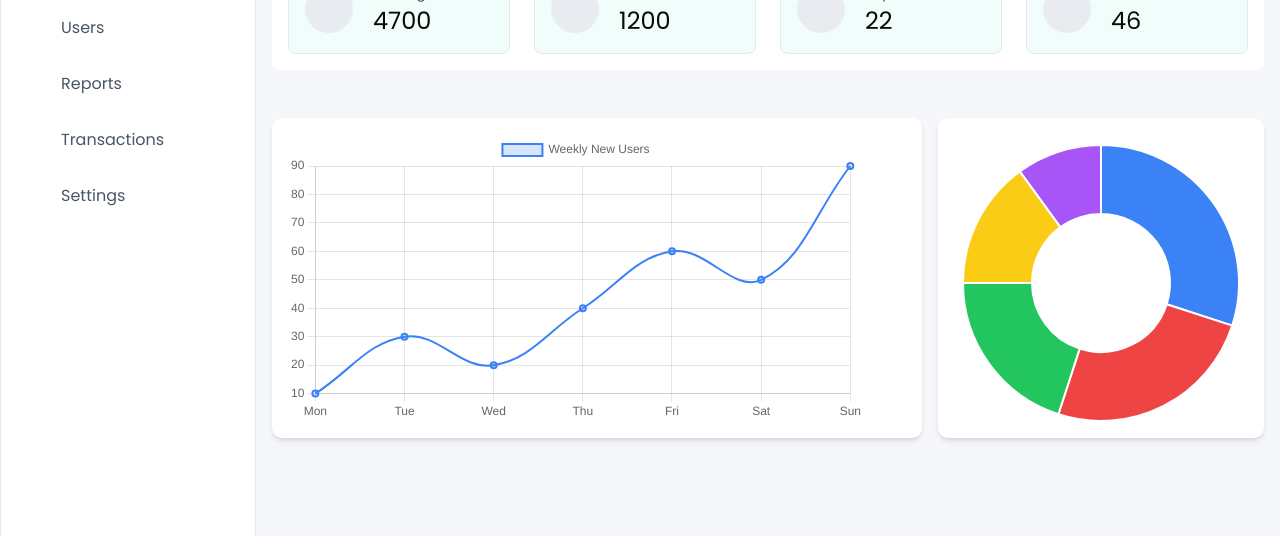
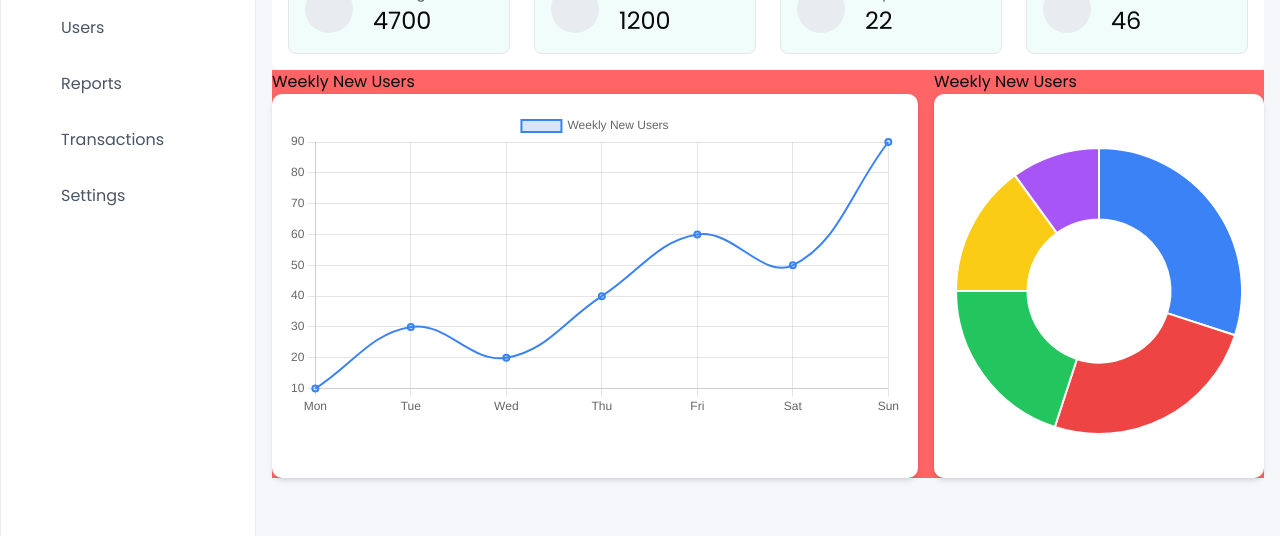
Before and after one commit to ranselorm/project-alpha, a React (Vite) app: page / in a window 1280 px wide. Shown: the part 141-677 px from the top of the page. Built offline with nearby package versions, Linux system fonts and the light colour scheme; some icons are missing.

Commit message:
Refactor chart

```diff
--- a/src/components/LineChart.tsx
+++ b/src/components/LineChart.tsx
@@ -52,9 +52,9 @@ const LineChart = ({ data, labels }: LineChartProps) => {
   //   };
 
   return (
-    <div className="w-4/6 h-80 p-4 bg-white shadow-md rounded-lg my-12">
-      <Line data={chartData} />
-    </div>
+    // <div className="w-4/6 h-80 p-4 bg-white shadow-md rounded-lg my-12">
+    <Line data={chartData} />
+    // </div>
   );
 };
 
--- a/src/components/PieChart.tsx
+++ b/src/components/PieChart.tsx
@@ -38,9 +38,9 @@ const PieChart = ({ data }: PieChartProps) => {
   //   };
 
   return (
-    <div className="w-2/6 h-80 p-4 flex items-center justify-center bg-white shadow-md rounded-lg">
-      <Doughnut data={chartData} />
-    </div>
+    // <div className="w-2/6 h-80 p-4 flex items-center justify-center bg-white shadow-md rounded-lg">
+    <Doughnut data={chartData} />
+    // </div>
   );
 };
 
--- a/src/pages/Dashboard.tsx
+++ b/src/pages/Dashboard.tsx
@@ -34,12 +34,22 @@ const Dashboard = () => {
             />
           </div>
         </section>
-        <section className="flex gap-x-4 items-center justify-center">
-          <LineChart
-            labels={["Mon", "Tue", "Wed", "Thu", "Fri", "Sat", "Sun"]}
-            data={[10, 30, 20, 40, 60, 50, 90]}
-          />
-          <PieChart data={[30, 25, 20, 15, 10]} />
+        <section className="flex gap-x-4 items-center justify-center bg-red-400">
+          <div className="md:w-4/6 h-full">
+            <p>Weekly New Users</p>
+            <div className="bg-white shadow-md rounded-lg p-4 h-96">
+              <LineChart
+                labels={["Mon", "Tue", "Wed", "Thu", "Fri", "Sat", "Sun"]}
+                data={[10, 30, 20, 40, 60, 50, 90]}
+              />
+            </div>
+          </div>
+          <div className="md:w-2/6 h-full">
+            <p>Weekly New Users</p>
+            <div className="bg-white h-96 shadow-md rounded-lg p-4 flex items-center justify-center">
+              <PieChart data={[30, 25, 20, 15, 10]} />
+            </div>
+          </div>
         </section>
       </div>
     </main>
```
